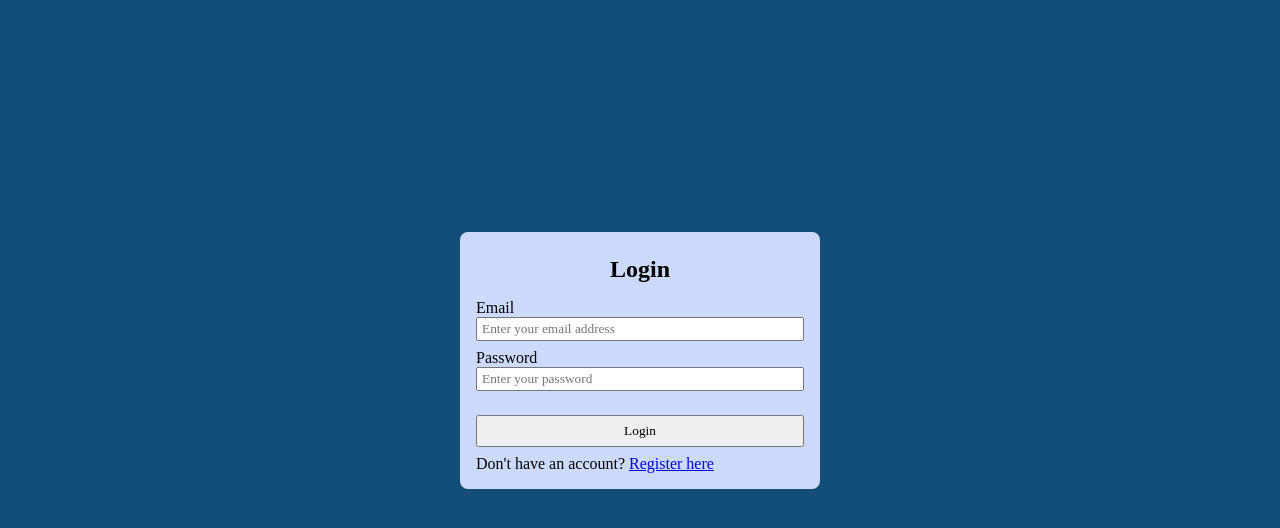
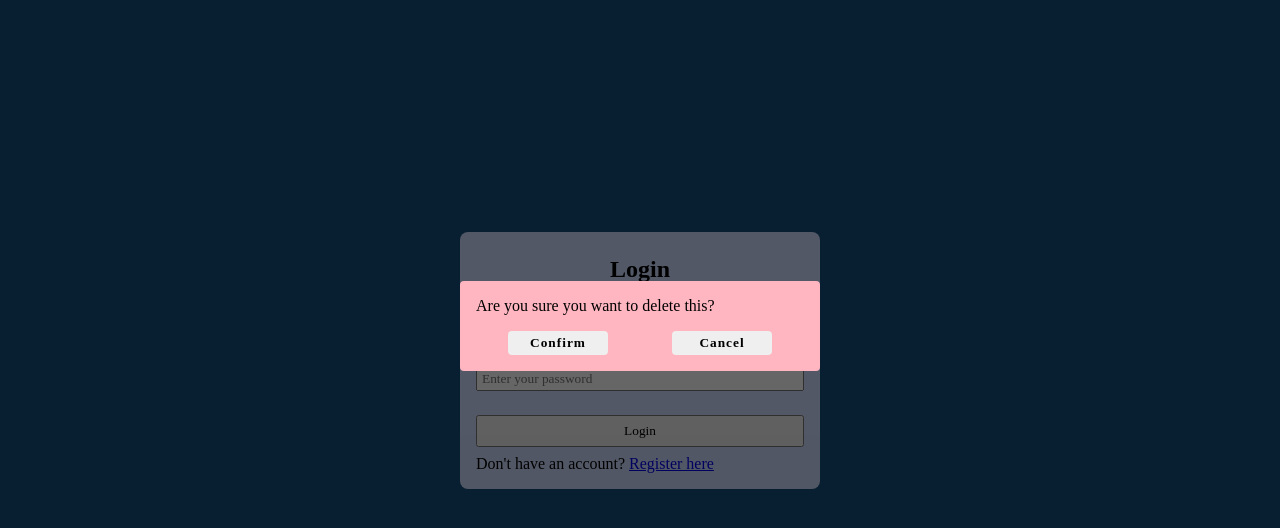
Before and after one commit to dianat2021/js-reading-list-tracker-fullstack, a website with bundled scripts: page public/index.html in a window 1280 px wide. Shown: the part 74-602 px from the top of the page. Built offline with nearby package versions, Linux system fonts and the light colour scheme; files whose address does not match are found by name.

Commit message:
create the delete modal and add the basic styles

```diff
--- /dev/null
+++ b/public/css/delete-modal.css
@@ -0,0 +1,40 @@
+.delete-modal-wrapper {
+  position: fixed;
+  top: 0;
+  left: 0;
+  width: 100%;
+  height: 100%;
+  background-color: rgba(0, 0, 0, 0.6);
+  display: flex;
+  align-items: center;
+  justify-content: center;
+  z-index: 9999;
+}
+.delete-modal {
+  min-width: 360px;
+  max-width: 600px;
+  padding: var(--space-medium);
+  background-color: lightpink;
+  border-radius: var(--border-radius-small);
+}
+.delete-modal__buttons-container {
+  display: flex;
+  justify-content: center;
+  gap: var(--space-x-large);
+  margin-top: var(--space-medium);
+}
+.delete-modal__confirm-button,
+.delete-modal__cancel-button {
+  width: 25%;
+  min-width: 100px;
+  height: 24px;
+  border: none;
+  border-radius: var(--border-radius-small);
+  font-weight: bold;
+  letter-spacing: 1px;
+  transition: 0.2s;
+}
+.delete-modal__confirm-button:hover,
+.delete-modal__cancel-button:hover {
+  opacity: 0.5;
+}
--- a/public/index.html
+++ b/public/index.html
@@ -11,6 +11,7 @@
     <link rel="stylesheet" href="./css/sort-filter.css" />
     <link rel="stylesheet" href="./css/add-form.css" />
     <link rel="stylesheet" href="./css/render-books.css" />
+    <link rel="stylesheet" href="./css/delete-modal.css" />
     <meta name="viewport" content="width=device-width, initial-scale=1.0" />
     <title>Vite App</title>
   </head>
--- a/public/js/addBook.js
+++ b/public/js/addBook.js
@@ -22,6 +22,7 @@ const addBook = async (title, author, date, status) => {
     throw new Error("Failed to add book");
   }
   const books = await response.json();
+
   console.log(books);
 };
 
--- a/public/js/app.js
+++ b/public/js/app.js
@@ -1,10 +1,11 @@
 // import addBooks from "./addBooks";
 import handleRoute from "./handleRoute.js";
-import register from "./register.js";
+import { displayDeleteModal } from "./modals.js";
 import { renderBooks } from "./renderBooks.js";
 window.addEventListener("DOMContentLoaded", () => {
   history.replaceState(null, "", window.location.pathname);
   handleRoute();
+  displayDeleteModal();
 });
 
 window.addEventListener("popstate", () => {
--- a/public/js/displayAddForm.js
+++ b/public/js/displayAddForm.js
@@ -1,4 +1,5 @@
 import addBook from "./addBook.js";
+import { renderBooks } from "./renderBooks.js";
 import { validateAddBook } from "./validateAddBook.js";
 
 export const displayAddForm = () => {
@@ -115,6 +116,7 @@ export const setupAddForm = () => {
       return;
     }
     await addBook(titleInput, authorInput, dateInput, statusSelect);
+    renderBooks();
     console.log("book added successfully");
   });
 };
--- /dev/null
+++ b/public/js/modals.js
@@ -0,0 +1,30 @@
+export const displayDeleteModal = () => {
+  const main = document.querySelector("main");
+
+  // Creating elements
+  const deleteModalWrapper = document.createElement("div");
+  console.log(deleteModalWrapper);
+  const deleteModal = document.createElement("div");
+  const deleteMessage = document.createElement("p");
+  const deleteModalButtonsContainer = document.createElement("div");
+  const confirmDeleteButton = document.createElement("button");
+  const cancelDeleteButton = document.createElement("button");
+
+  // Appending elements
+  main.append(deleteModalWrapper);
+  deleteModalWrapper.append(deleteModal);
+  deleteModal.append(deleteMessage, deleteModalButtonsContainer);
+  deleteModalButtonsContainer.append(confirmDeleteButton, cancelDeleteButton);
+
+  // Populating elements
+  deleteMessage.textContent = "Are you sure you want to delete this?";
+  confirmDeleteButton.textContent = "Confirm";
+  cancelDeleteButton.textContent = "Cancel";
+
+  // Adding class names
+  deleteModalWrapper.classList.add("delete-modal-wrapper");
+  deleteModal.classList.add("delete-modal");
+  deleteModalButtonsContainer.classList.add("delete-modal__buttons-container");
+  confirmDeleteButton.classList.add("delete-modal__confirm-button");
+  cancelDeleteButton.classList.add("delete-modal__cancel-button");
+};
--- a/public/js/renderBooks.js
+++ b/public/js/renderBooks.js
@@ -3,11 +3,11 @@ import { getBooks } from "./getBooks";
 export const renderBooks = async () => {
   const books = await getBooks();
   const booksContainer = document.querySelector(".books-container");
-  const booksWrapper = document.createElement("div");
-
+  const booksWrapper = document.createElement("ul");
+  booksContainer.innerHTML = "";
   books.forEach((book) => {
     // Creating elements
-    const bookCard = document.createElement("div");
+    const bookCard = document.createElement("li");
     const bookDetailsContainer = document.createElement("div");
     const bookTitle = document.createElement("span");
     const bookAuthor = document.createElement("span");
```
